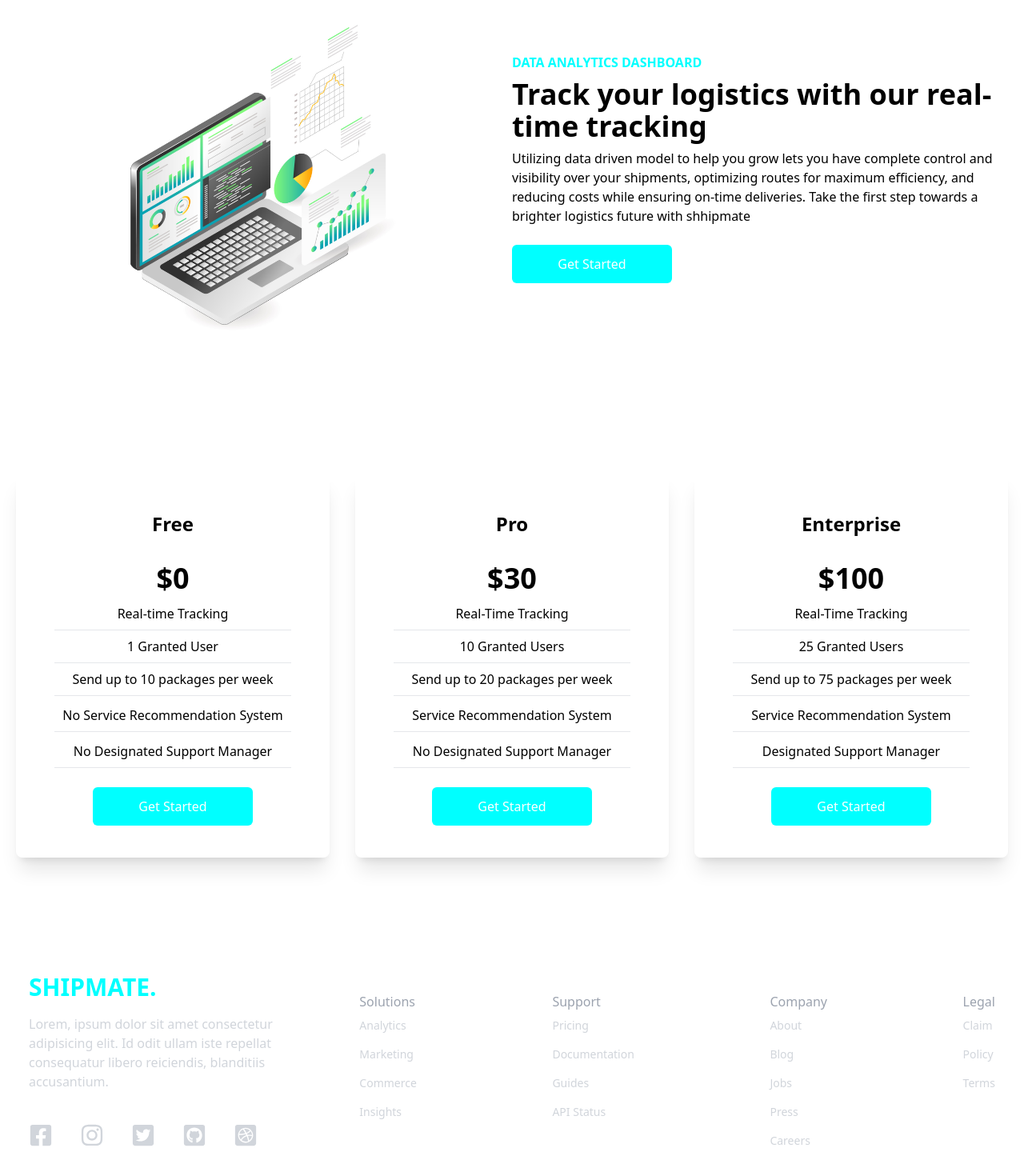
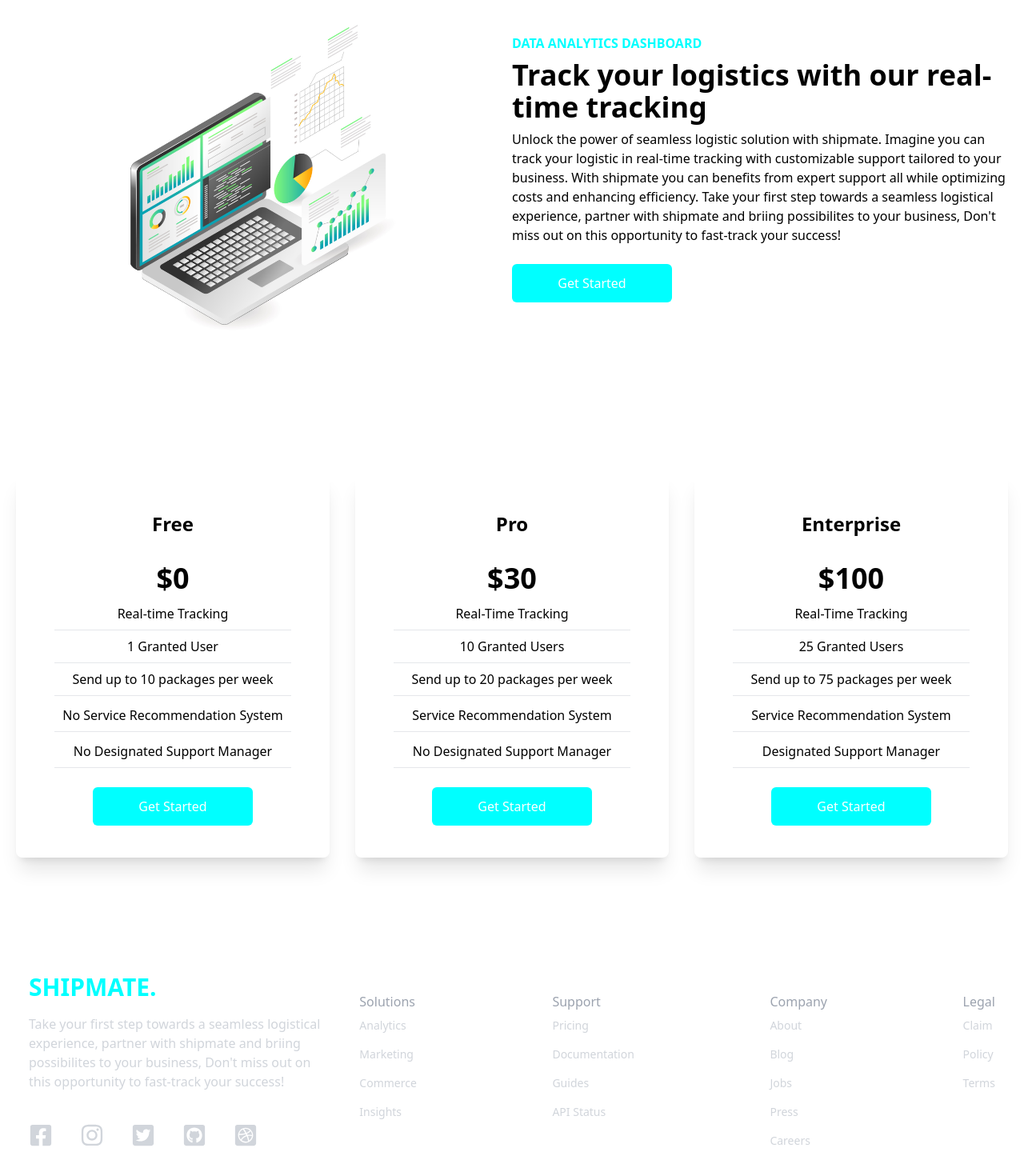
Before and after one commit to b1euuuuwu/landing-page-startup-digital, a React (Create React App) app: page / in a window 1280 px wide. Shown: the part 866-2336 px from the top of the page at 80% size. Built offline with nearby package versions, Linux system fonts and the light colour scheme.

Commit message:
edit copywriting

```diff
--- a/src/components/Analytics.jsx
+++ b/src/components/Analytics.jsx
@@ -10,9 +10,9 @@ const Analytics = () => {
                 <p className='text-[#00FFFF] font-bold'>DATA ANALYTICS DASHBOARD</p>
                 <h1 className='md:text-4xl sm:text-3xl text-2xl font-bold py-2'>Track your logistics with our real-time tracking</h1>
                 <p className='text-left'>
-                Utilizing data driven model to help you grow
-                lets you have complete control and visibility over your shipments, optimizing routes for maximum efficiency, and reducing costs while ensuring on-time deliveries.
-                Take the first step towards a brighter logistics future with shhipmate
+                Unlock the power of seamless logistic solution with shipmate.
+Imagine you can track your logistic in real-time tracking with customizable support tailored to your business. With shipmate you can benefits from expert support all while optimizing costs and enhancing efficiency.
+Take your first step towards a seamless logistical experience, partner with shipmate and briing possibilites to your business, Don't miss out on this opportunity to fast-track your success!
                 </p>
                 <button className='bg-[#00FFFF] text-white w-[200px] rounded-md font-medium my-6 mx-auto md:mx-0 py-3 hover:scale-105 duration-300'>Get Started</button>
             </div>
--- a/src/components/Footer.jsx
+++ b/src/components/Footer.jsx
@@ -12,7 +12,7 @@ const Footer = () => {
     <div className='max-w-[1240px] mx-auto py-16 px-4 grid lg:grid-cols-3 gap-8 text-gray-300'>
         <div>
             <h1 className='w-full text-3xl font-bold text-[#00FFFF]'>SHIPMATE.</h1>
-            <p className='py-4'>Lorem, ipsum dolor sit amet consectetur adipisicing elit. Id odit ullam iste repellat consequatur libero reiciendis, blanditiis accusantium.</p>
+            <p className='py-4'>Take your first step towards a seamless logistical experience, partner with shipmate and briing possibilites to your business, Don't miss out on this opportunity to fast-track your success!</p>
                 <div className='flex justify-between md:w-[75%] my-6'>
                     <FaFacebookSquare size={30} />
                     <FaInstagram size={30} />
```
